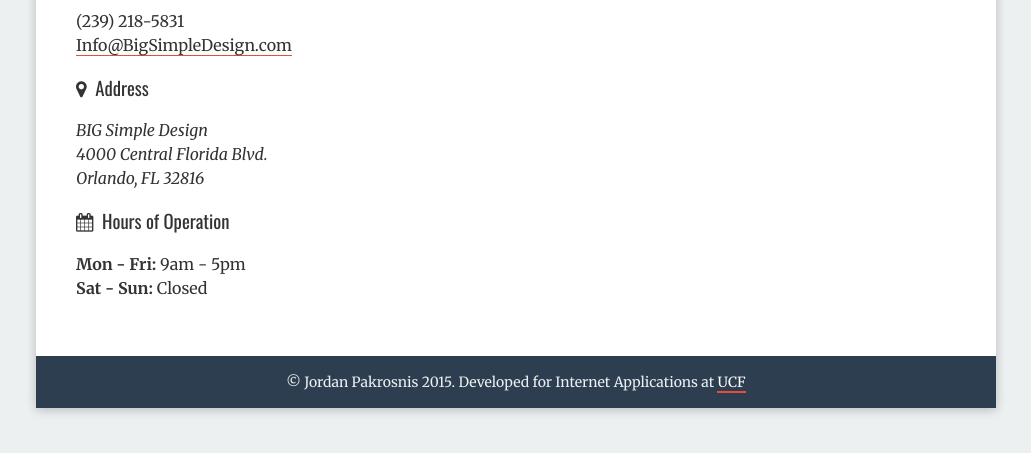
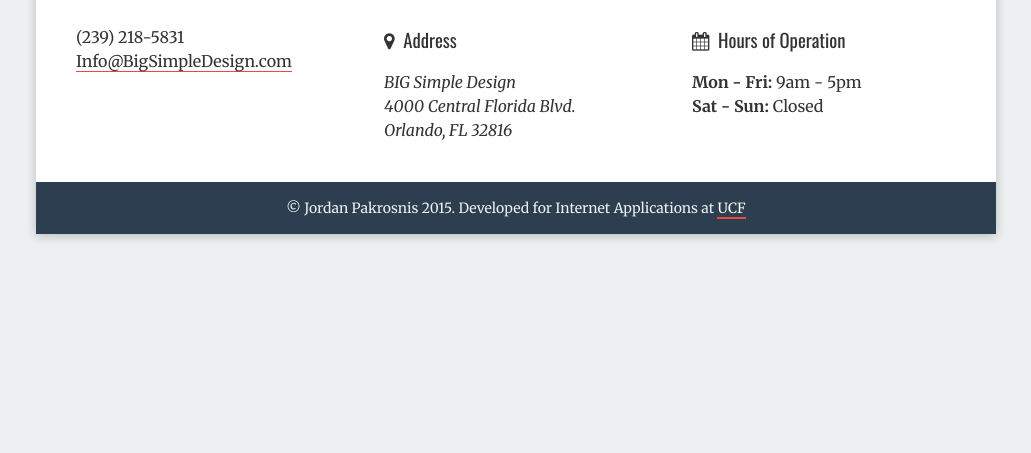
Before and after one commit to JordanPak/BigSimpleDesign, a website: page contact.html in a window 1280 px wide. Shown: the part 307-760 px from the top of the page, without its empty margins (124-1155 px from the left). Drawn offline with nearby package versions, Linux system fonts and the light colour scheme.

Commit message:
Grid SASS

```diff
--- a/contact.html
+++ b/contact.html
@@ -80,7 +80,7 @@
         <div class="content-sidebar-wrap">
 
             <!-- MAIN CONTENT / ARTICLE -->
-            <main>
+            <main class="full-width">
 
                 <article class="entry">
 
@@ -89,8 +89,12 @@
                     <h1>Contact Us</h1>
 
 
+                    <!-- ROW -->
+                    <div class="row">
+
+
                         <!-- Columm -->
-                    <div class="one-third">
+                        <div class="one-third first">
 
                             <p>
                                 (239) 218-5831<br>
@@ -101,7 +105,7 @@
 
 
                         <!-- Columm -->
-                    <div class="one-third first">
+                        <div class="one-third">
 
                             <h3><i class="fa fa-map-marker"></i>&nbsp; Address</h3>
                             <address>
@@ -126,6 +130,9 @@
                         </div><!-- /.one-third -->
 
 
+                    </div><!-- /.row -->
+
+
                 </article>
 
             </main>
--- a/sass/_structure.scss
+++ b/sass/_structure.scss
@@ -143,7 +143,14 @@ main {
     width: 66%;
     padding: $space-default;
     padding-right: $space-default;
-}
+
+    &.full-width {
+        width: 100%;
+        padding: $space-default;
+        float: none;
+    }
+
+} // main
 
 aside#sidebar-primary {
     display: block;
@@ -200,3 +207,23 @@ hr {
     border: none;
     border-top: 1px solid rgba(0,0,0,0.18);
 }
+
+.row {
+    display: block;
+    @include clearfix();
+}
+
+.one-third, .two-thirds, .one-half {
+    display: block;
+    float: left;
+    margin-left: 5%;
+
+    &.first {
+        margin-left: 0;
+    }
+
+} // Column Width Classes
+
+.one-third {
+    width: 30%;
+}
```
Also changed, not shown: style.css, 1 other file. Lines whose indentation alone changed are shown as unchanged.
